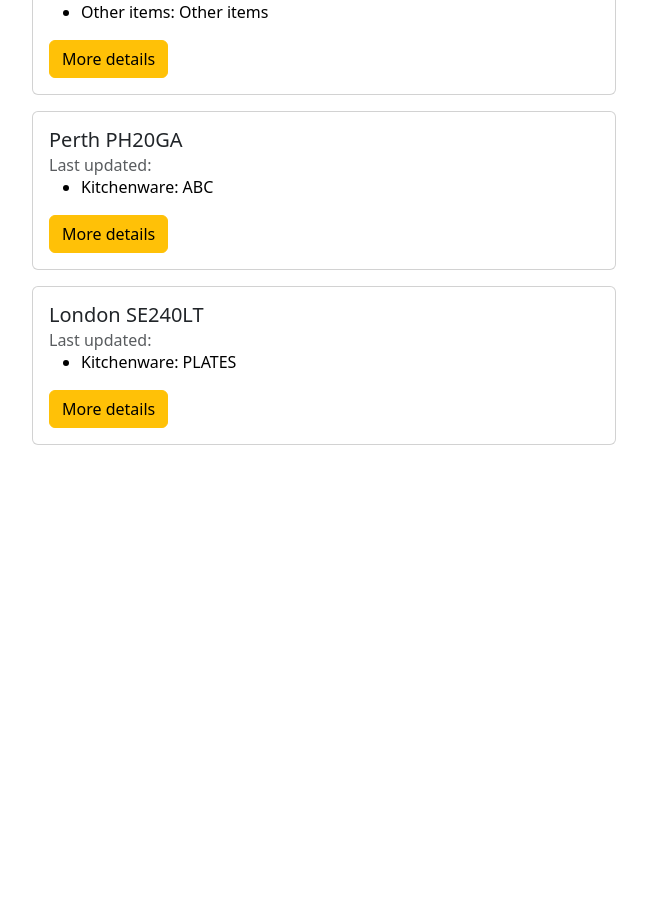
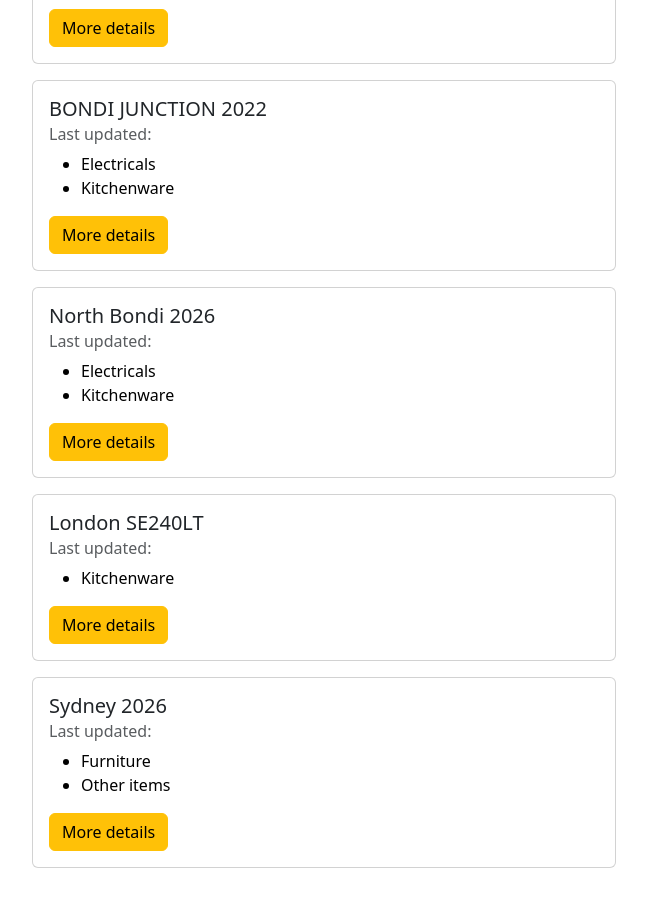
Before and after one commit to fammd19/on-the-street, a React (Create React App) app: page /listings in a window 1280 px wide. Shown: the part 820-1726 px from the top of the page, without its empty margins (14-661 px from the left). Before the commit the page ends 1307 px from the top, so only its background shows below. Built offline with nearby package versions, Linux system fonts and the light colour scheme; data requests are answered from the project's data file.

Commit message:
Fixes update form text handling

```diff
--- a/src/components/AddForm.js
+++ b/src/components/AddForm.js
@@ -3,31 +3,13 @@ import { Button, Form, Col, Row, Alert } from 'react-bootstrap';
 
 
 function AddForm (
-  { formData,setFormData,
-    areOtherItems,setAreOtherItems,
-    isKitchenware,setIsKitchenware,
-    isFurniture,setIsFurniture,
-    isElectricals,setIsElectricals }
+  { formData,setFormData }
 ) {
 
-    // const [formData, setFormData] = useState({
-    //     date: "",
-    //     time: "",
-    //     address: "",
-    //     suburb:"",
-    //     postcode:"",
-    //     kitchenware: "",
-    //     furniture: "",
-    //     electricals: "",
-    //     otherItems: "",
-    //     dateUpdated: "",
-    //     timeUpdated: "",
-    // })
-    // const [areOtherItems, setAreOtherItems] = useState(false)
-    // const [isKitchenware, setIsKitchenware] = useState(false)
-    // const [isFurniture, setIsFurniture] = useState(false)
-    // const [isElectricals, setIsElectricals] = useState(false)
-
+    const [areOtherItems, setAreOtherItems] = useState(false)
+    const [isKitchenware, setIsKitchenware] = useState(false)
+    const [isFurniture, setIsFurniture] = useState(false)
+    const [isElectricals, setIsElectricals] = useState(false)
 
     function handleOthers () {
         //Show others text input field if other checkbox is ticked
@@ -76,21 +58,6 @@ function AddForm (
           formData.electricals=""
       }
     }
-
-    // function addItems(event) {
-    //     const value = event.target.value;
-    //     if (!formData.items.includes(value)) {
-    //       setFormData(prevData => ({
-    //         ...prevData,
-    //         items: [...prevData.items, value],
-    //       }));
-    //     } else {
-    //       setFormData(prevData => ({
-    //         ...prevData,
-    //         items: prevData.items.filter(item => item !== value),
-    //       }));
-    //     }
-    // }
 
     function handleSubmit (event) {
         event.preventDefault();
@@ -157,44 +124,44 @@ function AddForm (
                     <Form.Control required id="postcode-input" type="text" value={formData.postcode} onChange={(event)=>setFormData({...formData, postcode: event.target.value})}/>
                   </Col>
                 </Row>
-                <Row className="mx-1 my-1">
-                  <Form.Check label="Electricals" id="electricals" value="Electricals" type="checkbox" onChange={handleElectricals}/>
-                  <div id="electricalsItems" className="hide">
-                    <Col sm={8} md={7} lg={6}>
-                      <Form.Label htmlFor="electricals-input">Please add electrical items:</Form.Label>
+                <Row className="mx-1 mt-2">
+                  <Form.Check label="Electricals" className="checkbox"id="electricals" value="Electricals" type="checkbox" onChange={handleElectricals}/>
+                  <div id="electricalsItems" className="hide mx-3">
+                    <Col sm={7} md={6} lg={5}>
+                      <Form.Label className="mb-0 text-muted" htmlFor="electricals-input">Please list electrical items:</Form.Label>
                       <Form.Control id="electricals-input" type="text" value={formData.electricals} onChange={(event)=>setFormData({...formData, electricals: event.target.value})}/>
                     </Col>
                   </div>
                 </Row>
-                <Row className="mx-1 my-1">
-                  <Form.Check label="Furniture" id="furniture" value="Furniture" type="checkbox" onChange={handleFurniture}/>
-                  <div id="furnitureItems" className="hide">
-                    <Col sm={8} md={7} lg={6}>
-                      <Form.Label htmlFor="furniture-input">Please add furniture:</Form.Label>
+                <Row className="mx-1 mt-2">
+                  <Form.Check label="Furniture" className="checkbox" id="furniture" value="Furniture" type="checkbox" onChange={handleFurniture}/>
+                  <div id="furnitureItems" className="hide mx-3">
+                    <Col sm={7} md={6} lg={5}>
+                      <Form.Label className="mb-0 text-muted" htmlFor="furniture-input">Please list furniture:</Form.Label>
                       <Form.Control id="furniture-input" type="text" value={formData.furniture} onChange={(event)=>setFormData({...formData, furniture: event.target.value})}/>
                     </Col>
                   </div>
                 </Row>
-                <Row className="mx-1 my-1">
-                  <Form.Check label="Kitchenware" id="kitchenware" value="Kitchenware" type="checkbox" onChange={handleKitchenware}/>
-                  <div id="kitchenwareItems" className="hide">
-                    <Col sm={8} md={7} lg={6}>
-                      <Form.Label htmlFor="kitchenware-input">Please add kitchenware:</Form.Label>
+                <Row className="mx-1 mt-2">
+                  <Form.Check label="Kitchenware" className="checkbox" id="kitchenware" value="Kitchenware" type="checkbox" onChange={handleKitchenware}/>
+                  <div id="kitchenwareItems" className="hide mx-3">
+                    <Col sm={7} md={6} lg={5}>
+                      <Form.Label className="mb-0 text-muted" htmlFor="kitchenware-input">Please list kitchenware:</Form.Label>
                       <Form.Control id="kitchenware-input" type="text" value={formData.kitchenware} onChange={(event)=>setFormData({...formData, kitchenware: event.target.value})}/>
                     </Col>
                   </div>
                 </Row>
-                <Row className="mx-1 my-1">
-                  <Form.Check label="Other items" id="others" value="Others" type="checkbox" onChange={handleOthers}/>
-                  <div id="otherItems" className="hide">
-                    <Col sm={8} md={7} lg={6}>
-                        <Form.Label htmlFor="other-input">Please add other items:</Form.Label>
+                <Row className="mx-1 mt-2 mb-2">
+                  <Form.Check label="Other items" className="checkbox" id="others" value="Others" type="checkbox" onChange={handleOthers}/>
+                  <div id="otherItems" className="hide mx-3">
+                    <Col sm={7} md={6} lg={5}>
+                        <Form.Label className="mb-0 text-muted" htmlFor="other-input">Please list other items:</Form.Label>
                         <Form.Control id="other-input" type="text" value={formData.otherItems} onChange={(event)=>setFormData({...formData, otherItems: event.target.value})}/>
                     </Col>
                   </div>
                 </Row>
                 {
-                  formData.kitchenware !== "" || formData.otherItems !== ""
+                  formData.kitchenware !== "" || formData.otherItems !== "" || formData.electricals !== "" || formData.furniture !== ""
                   ?
                   <Button type="submit">Submit</Button>
                   :
--- a/src/components/ListingSummary.js
+++ b/src/components/ListingSummary.js
@@ -23,7 +23,4 @@ function ListingSummary ( {listing, setListingId} ) {
         <Button variant="warning" onClick={handleClick}>More details</Button>
     </div>
     )
-
 }
-
-export default ListingSummary
--- a/src/components/UpdateForm.js
+++ b/src/components/UpdateForm.js
@@ -2,12 +2,8 @@ import { useEffect } from "react";
 import { Button, Form, Col, Row, Alert } from 'react-bootstrap';
 
 
-function UpdateForm ( { listing, setListing,
-    formData,setFormData,
-    areOtherItems,setAreOtherItems,
-    isKitchenware,setIsKitchenware,
-    isFurniture,setIsFurniture,
-    isElectricals,setIsElectricals
+function UpdateForm ( { listing, setListing, displayListingUpdateForm, displayPrompt,
+    formData,setFormData
   } ) {
 
     useEffect ( () => {
@@ -15,70 +11,6 @@ function UpdateForm ( { listing, setListing,
       .then(res => res.json())
       .then(json => setFormData(json))
   }, [])
-
-    function handleOthers () {
-        //Show others text input field if other checkbox is ticked
-        if (!areOtherItems) {
-            setAreOtherItems(true)
-            document.getElementById("otherItems").classList.remove("hide")
-        } else {
-            setAreOtherItems(false)
-            document.getElementById("otherItems").classList.add("hide")
-            formData.otherItems=""
-        }
-    }
-
-    function handleKitchenware () {
-      //Show others text input field if other checkbox is ticked
-      if (!isKitchenware) {
-          setIsKitchenware(true)
-          document.getElementById("kitchenwareItems").classList.remove("hide")
-      } else {
-          setIsKitchenware(false)
-          document.getElementById("kitchenwareItems").classList.add("hide")
-          formData.kitchenware=""
-      }
-    }
-
-    function handleFurniture () {
-      //Show others text input field if other checkbox is ticked
-      if (!isFurniture) {
-          setIsFurniture(true)
-          document.getElementById("furnitureItems").classList.remove("hide")
-      } else {
-          setIsFurniture(false)
-          document.getElementById("furnitureItems").classList.add("hide")
-          formData.furniture=""
-      }
-    }
-
-    function handleElectricals () {
-      //Show others text input field if other checkbox is ticked
-      if (!isElectricals) {
-          setIsElectricals(true)
-          document.getElementById("electricalsItems").classList.remove("hide")
-      } else {
-          setIsElectricals(false)
-          document.getElementById("electricalsItems").classList.add("hide")
-          formData.electricals=""
-      }
-    }
-
-
-    function addItems(event) {
-        const value = event.target.value;
-        if (!formData.items.includes(value)) {
-          setFormData(prevData => ({
-            ...prevData,
-            items: [...prevData.items, value],
-          }));
-        } else {
-            setFormData(prevData => ({
-            ...prevData,
-            items: prevData.items.filter(item => item !== value),
-          }));
-        }
-      }
 
     function handleSubmit (event) {
         event.preventDefault();
@@ -92,30 +24,15 @@ function UpdateForm ( { listing, setListing,
           .then(response => response.json())
           .catch(error => console.log(error.message))
           setListing(formData)
-          displayPrompt();
-          setFormData({
-            id:listing.id,
-            dateUpdated: "",
-            timeUpdated: "",
-            address: listing.address,
-            suburb:listing.suburb,
-            postcode:listing.postcode,
-            kitchenware: listing.kitchenware,
-            furniture: listing.furniture,
-            electricals: listing.electricals,
-            otherItems: listing.otherItems,
-            otherItems: listing.otherItems,
-        })
+          displayPrompt("success-prompt");
+          displayListingUpdateForm();
     }
 
-    function displayPrompt () {
-      let prompt = document.getElementById("success-prompt");
-      prompt.classList.remove("hide");
-      setTimeout(() => prompt.classList.add("hide"), 5000);
-    }
+
 
     return (
         <>
+
             <Form className="mt-3" onSubmit={handleSubmit}>
               <Row>
                 <Col sm={5} md={4} lg={4}>
@@ -128,70 +45,37 @@ function UpdateForm ( { listing, setListing,
                 </Col>
               </Row>
               <Row className="mx-1 my-1">
-                  <Form.Check label="Electricals" id="electricals" value="Electricals" type="checkbox" onChange={handleElectricals}/>
-                  <div id="electricalsItems" className="hide">
                     <Col sm={8} md={7} lg={6}>
-                      <Form.Label htmlFor="electricals-input">Please add electrical items:</Form.Label>
+                      <Form.Label htmlFor="electricals-input">Please update electrical items:</Form.Label>
                       <Form.Control id="electricals-input" type="text" value={formData.electricals} onChange={(event)=>setFormData({...formData, electricals: event.target.value})}/>
                     </Col>
-                  </div>
                 </Row>
                 <Row className="mx-1 my-1">
-                  <Form.Check label="Furniture" id="furniture" value="Furniture" type="checkbox" onChange={handleFurniture}/>
-                  <div id="furnitureItems" className="hide">
                     <Col sm={8} md={7} lg={6}>
-                      <Form.Label htmlFor="furniture-input">Please add furniture:</Form.Label>
+                      <Form.Label htmlFor="furniture-input">Please update furniture:</Form.Label>
                       <Form.Control id="furniture-input" type="text" value={formData.furniture} onChange={(event)=>setFormData({...formData, furniture: event.target.value})}/>
                     </Col>
-                  </div>
                 </Row>
                 <Row className="mx-1 my-1">
-                  <Form.Check label="Kitchenware" id="kitchenware" value="Kitchenware" type="checkbox" onChange={handleKitchenware}/>
-                  <div id="kitchenwareItems" className="hide">
                     <Col sm={8} md={7} lg={6}>
-                      <Form.Label htmlFor="kitchenware-input">Please add kitchenware:</Form.Label>
+                      <Form.Label htmlFor="kitchenware-input">Please update kitchenware:</Form.Label>
                       <Form.Control id="kitchenware-input" type="text" value={formData.kitchenware} onChange={(event)=>setFormData({...formData, kitchenware: event.target.value})}/>
                     </Col>
-                  </div>
                 </Row>
                 <Row className="mx-1 my-1">
-                  <Form.Check label="Other items" id="others" value="Others" type="checkbox" onChange={handleOthers}/>
-                  <div id="otherItems" className="hide">
                     <Col sm={8} md={7} lg={6}>
-                        <Form.Label htmlFor="other-input">Please add other items:</Form.Label>
+                        <Form.Label htmlFor="other-input">Please update other items:</Form.Label>
                         <Form.Control id="other-input" type="text" value={formData.otherItems} onChange={(event)=>setFormData({...formData, otherItems: event.target.value})}/>
                     </Col>
-                  </div>
                 </Row>
-              {/* <Row id="checkboxes" className="mb-1 mx-1 my-3">
-                <Form.Check label="Kitchenware" id="kitchenware" value="Kitchenware" type="checkbox" onChange={addItems}/>
-                <Form.Check label="Furniture" id="furniture" value="Furniture" type="checkbox" onChange={addItems}/>
-                <Form.Check label="Electricals" id="electricals" value="Electricals" type="checkbox" onChange={addItems}/>
-
-              </Row> */}
-              {/* <Form.Check label="Other items" id="others" value="Others" type="checkbox" onChange={handleOthers}/>
-              <div id="kitchenwareItems" className="hide">
-                <Col sm={8} md={7} lg={6}>
-                  <Form.Label htmlFor="kitchenware-input">Please add kitchenware:</Form.Label>
-                  <Form.Control id="kitchenware-input" type="text" value={formData.kitchenware} onChange={(event)=>setFormData({...formData, kitchenware: event.target.value})}/>
-                </Col>
-              </div>
-              <div id="otherItems" className="hide">
-                <Col sm={8} md={7} lg={6}>
-                  <Form.Label htmlFor="other-input">Please add other items:</Form.Label>
-                  <Form.Control id="other-input" type="text" value={formData.otherItems} onChange={(event)=>setFormData({...formData, otherItems: event.target.value})}/>
-                </Col>
-              </div> */}
-              {/* <label htmlFor="image">Upload an image:</label><input type="file" onChange={(event)=>console.log(event.target.value)}/> */}
               <br/>
               {
-                  formData.kitchenware !== "" || formData.otherItems !== ""
+                  formData.kitchenware !== listing.kitchenware || formData.otherItems !== listing.otherItems || formData.electricals !== listing.electricals || formData.furniture !== listing.furniture
                   ?
                   <Button type="submit">Submit</Button>
                   :
                   <Button disabled type="submit">Submit</Button>
                 }
-              <Alert variant="success" id="success-prompt" className="hide my-2">Form submitted successfully</Alert>
             </Form>
         </>
     )
--- a/src/components/pages/ListingIndex.js
+++ b/src/components/pages/ListingIndex.js
@@ -19,11 +19,11 @@ export default function ListingIndex () {
         setSelectedCategory(event.target.value);
       }
 
-    // const listingsToDisplay = listings
-    // .filter(
-    //   (listing) => selectedCategory === "" || listing.items.includes(selectedCategory.toLowerCase())
-    // )
-    // .filter((listing) => (listing.suburb.toLowerCase().includes(search.toLowerCase())||listing.postcode.includes(search.toLowerCase())));
+    const listingsToDisplay = listings
+    .filter(
+      (listing) => selectedCategory === "" || listing.selectedCategory !== ""
+    )
+    .filter((listing) => (listing.suburb.toLowerCase().includes(search.toLowerCase())||listing.postcode.includes(search.toLowerCase())));
 
     return (
         <Container className="mx-4">
@@ -44,10 +44,12 @@ export default function ListingIndex () {
                             <Card.Body>
                                 <Card.Title>{`${listing.suburb} ${listing.postcode}`}</Card.Title>
                                 <Card.Subtitle className="text-muted">{`Last updated: ${listing.dateUpdated} ${listing.timeUpdated}`}</Card.Subtitle>
-                                <Card.Text>
+                                <Card.Text className="mt-2">
                                     <ul>
-                                        { !listing.kitchenware ? null : <li>Kitchenware: {listing.kitchenware}</li>}
-                                        { !listing.otherItems ? null : <li>Other items: {listing.otherItems}</li>}
+                                        { !listing.electricals ? null : <li>Electricals</li>}
+                                        { !listing.furniture ? null : <li>Furniture</li>}
+                                        { !listing.kitchenware ? null : <li>Kitchenware</li>}
+                                        { !listing.otherItems ? null : <li>Other items</li>}
                                     </ul>
                                 </Card.Text>
                                 <Link to={`/listings/${listing.id}`}><Button variant="warning">More details</Button></Link>
--- a/src/db.json
+++ b/src/db.json
@@ -1,19 +1,5 @@
 {
   "listings": [
-    {
-      "date": "",
-      "time": "",
-      "address": "",
-      "suburb": "",
-      "postcode": "",
-      "kitchenware": "",
-      "electricals": "",
-      "furniture": "",
-      "otherItems": "Test2",
-      "id": 1,
-      "dateUpdated": "2024-03-07",
-      "timeUpdated": "12:39"
-    },
     {
       "date": "2024-03-14",
       "time": "09:20",
@@ -21,40 +7,12 @@
       "suburb": "Perth",
       "postcode": "PH20GA",
       "kitchenware": "[k1], [k2],[k3]",
-      "electricals": "[e1], [e2],[e3],[e5]",
+      "electricals": "[e1], [e2],[e3],[e5],[e6]",
       "furniture": "[f1], [f2],[f3],[f4]",
       "otherItems": "",
       "id": 2,
       "dateUpdated": "2024-03-07",
       "timeUpdated": "00:56"
-    },
-    {
-      "date": "2024-03-16",
-      "time": "23:55",
-      "address": "139c Railton Road",
-      "suburb": "London",
-      "postcode": "SE240LT",
-      "kitchenware": "ABC",
-      "furniture": "",
-      "electricals": "",
-      "otherItems": "",
-      "dateUpdated": "",
-      "timeUpdated": "",
-      "id": 3
-    },
-    {
-      "date": "2024-03-07",
-      "time": "00:23",
-      "address": "115 DENISON STREET",
-      "suburb": "BONDI JUNCTION",
-      "postcode": "2022",
-      "kitchenware": "",
-      "furniture": "",
-      "electricals": "Electricals",
-      "otherItems": "Other items",
-      "dateUpdated": "",
-      "timeUpdated": "",
-      "id": 4
     },
     {
       "date": "2024-03-08",
@@ -71,18 +29,74 @@
       "id": 5
     },
     {
-      "date": "2024-03-08",
-      "time": "11:11",
+      "date": "2024-03-16",
+      "time": "23:55",
       "address": "139c Railton Road",
       "suburb": "London",
       "postcode": "SE240LT",
-      "kitchenware": "PLATES",
+      "kitchenware": "ABC",
+      "furniture": "Sofa",
+      "electricals": "",
+      "otherItems": "",
+      "dateUpdated": "",
+      "timeUpdated": "",
+      "id": 3
+    },
+    {
+      "date": "2024-03-09",
+      "time": "07:10",
+      "address": "115 DENISON STREET",
+      "suburb": "BONDI JUNCTION",
+      "postcode": "2022",
+      "kitchenware": "Plates",
+      "furniture": "",
+      "electricals": "Hoover",
+      "otherItems": "",
+      "dateUpdated": "",
+      "timeUpdated": "",
+      "id": 6
+    },
+    {
+      "date": "2024-03-23",
+      "time": "07:11",
+      "address": "Unit 9, 16 Military Road",
+      "suburb": "North Bondi",
+      "postcode": "2026",
+      "kitchenware": "Mugs",
+      "furniture": "",
+      "electricals": "Blender",
+      "otherItems": "",
+      "dateUpdated": "",
+      "timeUpdated": "",
+      "id": 7
+    },
+    {
+      "date": "2024-03-15",
+      "time": "07:32",
+      "address": "139c Railton Road",
+      "suburb": "London",
+      "postcode": "SE240LT",
+      "kitchenware": "Mugs",
       "furniture": "",
       "electricals": "",
       "otherItems": "",
       "dateUpdated": "",
       "timeUpdated": "",
-      "id": 6
+      "id": 8
+    },
+    {
+      "date": "2024-03-15",
+      "time": "07:33",
+      "address": "Unit 9, 16 Military Road",
+      "suburb": "Sydney",
+      "postcode": "2026",
+      "kitchenware": "",
+      "furniture": "Sofabed",
+      "electricals": "",
+      "otherItems": "SSS",
+      "dateUpdated": "",
+      "timeUpdated": "",
+      "id": 9
     }
   ]
 }
```
Also changed, not shown: src/components/pages/ListingPage.js (+11 -13 lines), src/components/pages/Share.js (+18 -9 lines).
